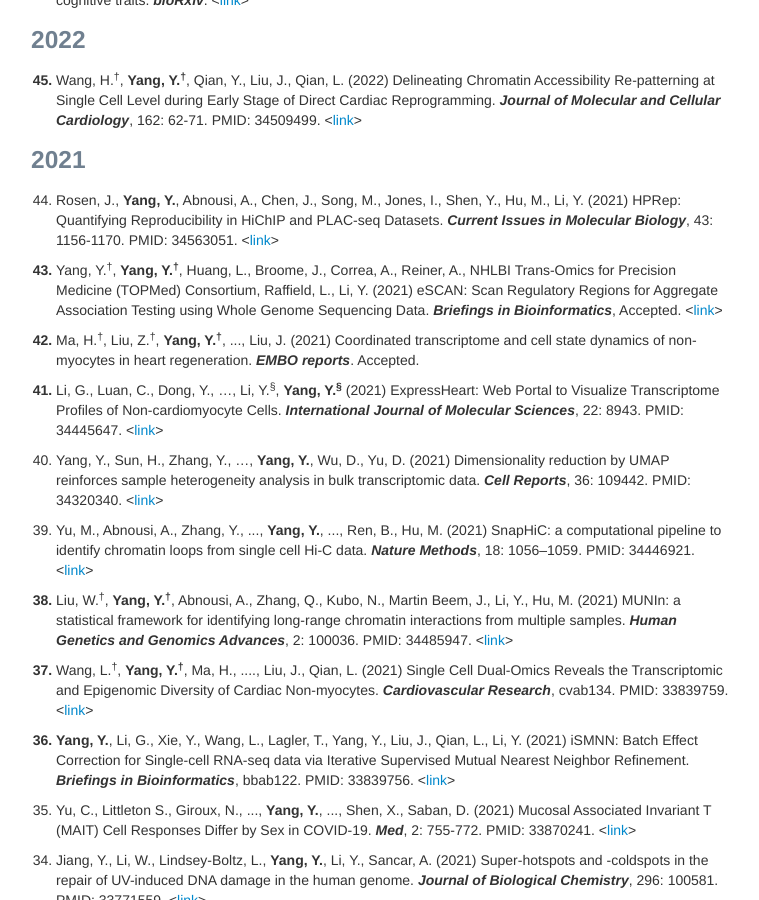
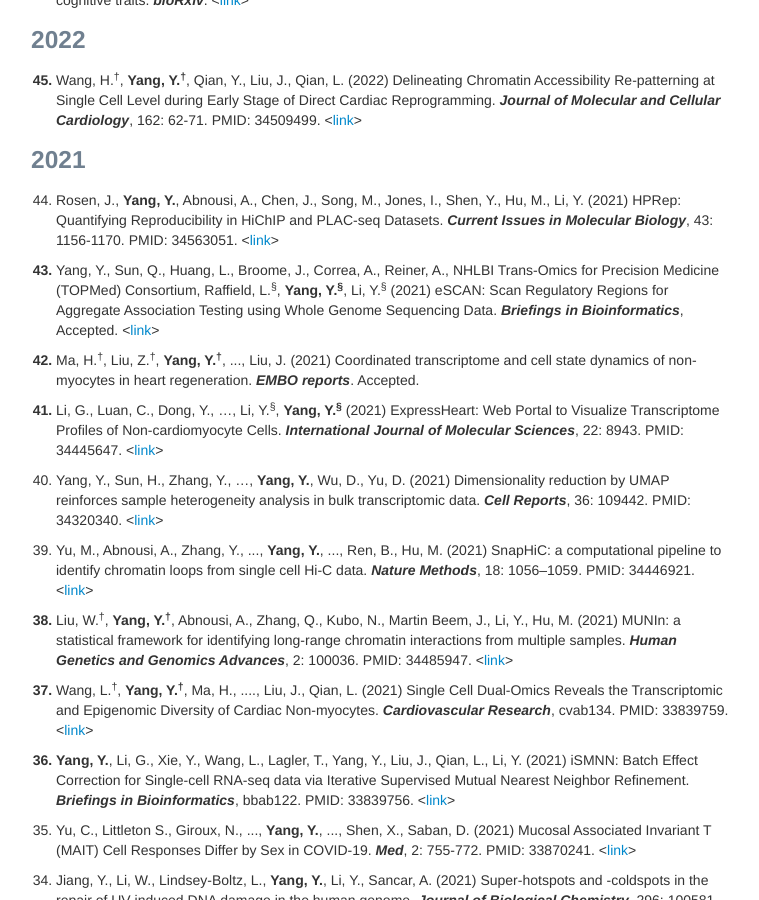
Before and after one commit to yuchenyanggroup/yuchenyanggroup.github.io, a Jekyll site: the page built from pages/pubs.md, in a window 1280 px wide and 900 px high, scrolled down 504 px. Shown: the whole window, without its empty margins (259-1018 px from the left). Built offline with Jekyll 4.4.1, drawn with Linux system fonts in a browser that asks for light colours.

Commit message:
Update pubs.md

```diff
--- a/pages/pubs.md
+++ b/pages/pubs.md
@@ -26,7 +26,7 @@ title: Yang Group's publications
 ### 2021
 <ol start="44"> <li> Rosen, J., <b>Yang, Y.</b>, Abnousi, A., Chen, J., Song, M., Jones, I., Shen, Y., Hu, M., Li, Y. (2021) HPRep: Quantifying Reproducibility in HiChIP and PLAC-seq Datasets. <i><b>Current Issues in Molecular Biology</b></i>, 43: 1156-1170. PMID: 34563051. <<a href="https://www.mdpi.com/1467-3045/43/2/82">link</a>></li></ol>
 
-<ol start="43" style="font-weight: bold;"> <li><span style="font-weight: normal;">Yang, Y.<sup>&dagger;</sup>, <b>Yang, Y.<sup>&dagger;</sup></b>, Huang, L., Broome, J., Correa, A., Reiner, A., NHLBI Trans-Omics for Precision Medicine (TOPMed) Consortium, Raffield, L., Li, Y. (2021) eSCAN: Scan Regulatory Regions for Aggregate Association Testing using Whole Genome Sequencing Data. <i><b>Briefings in Bioinformatics</b></i>, Accepted. <<a href="https://www.biorxiv.org/content/10.1101/2020.11.30.405266v1">link</a>></span></li></ol>
+<ol start="43" style="font-weight: bold;"> <li><span style="font-weight: normal;">Yang, Y., Sun, Q., Huang, L., Broome, J., Correa, A., Reiner, A., NHLBI Trans-Omics for Precision Medicine (TOPMed) Consortium, Raffield, L.<sup>&sect;</sup>, <b>Yang, Y.<sup>&sect;</sup></b>, Li, Y.<sup>&sect;</sup> (2021) eSCAN: Scan Regulatory Regions for Aggregate Association Testing using Whole Genome Sequencing Data. <i><b>Briefings in Bioinformatics</b></i>, Accepted. <<a href="https://www.biorxiv.org/content/10.1101/2020.11.30.405266v1">link</a>></span></li></ol>
 
 <ol start="42" style="font-weight: bold;"> <li><span style="font-weight: normal;">Ma, H.<sup>&dagger;</sup>, Liu, Z.<sup>&dagger;</sup>, <b>Yang, Y.<sup>&dagger;</sup></b>, ..., Liu, J. (2021) Coordinated transcriptome and cell state dynamics of non-myocytes in heart regeneration. <i><b>EMBO reports</b></i>. Accepted.</span></li></ol>
 
```
